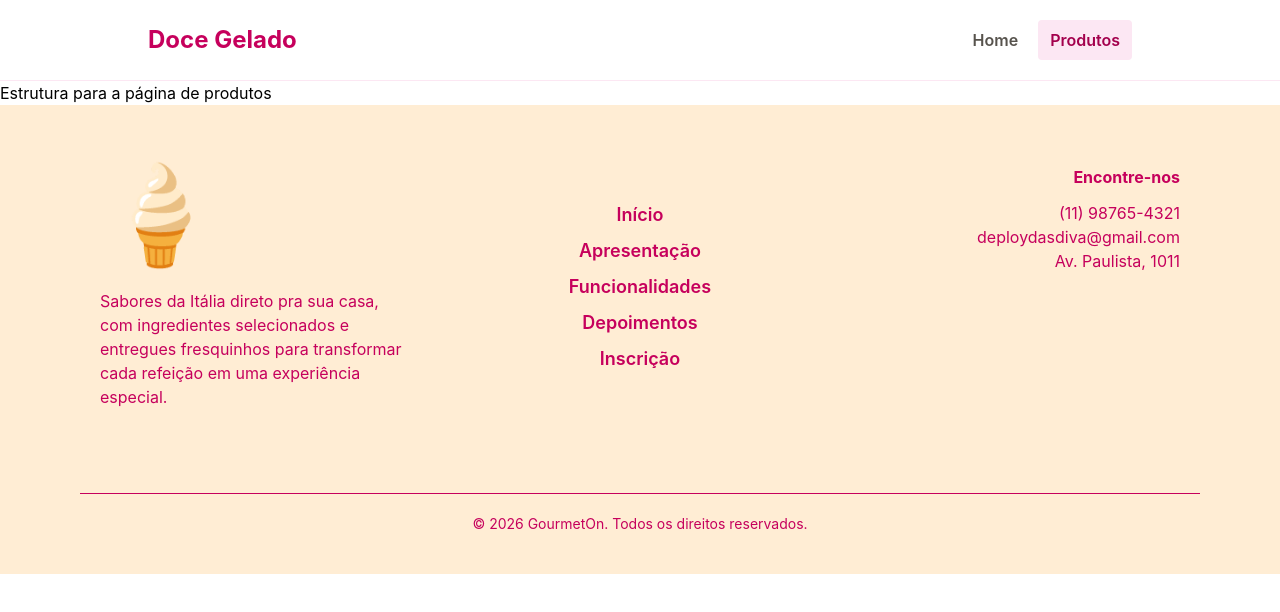
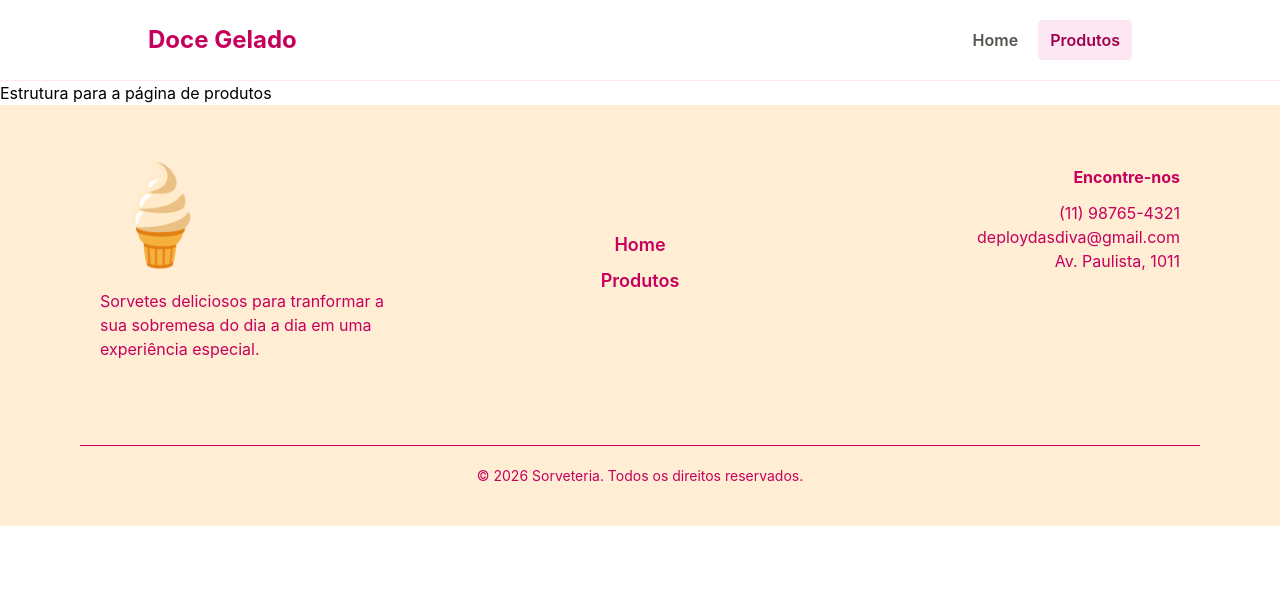
Before and after one commit to Deploy-divas/loja-de-sorvete, a React (Vite) app: page /produtos in a window 1280 px wide. Shown: the top 612 px of the page. Built offline with nearby package versions, Linux system fonts and the light colour scheme.

Commit message:
feat: adicionando correções de texto ao footer

```diff
--- a/src/components/Footer.jsx
+++ b/src/components/Footer.jsx
@@ -1,9 +1,7 @@
 const links = [
-    { label: 'Início', href: '#inicio' },
-    { label: 'Apresentação', href: '#apresentacao' },
-    { label: 'Funcionalidades', href: '#funcionalidades' },
-    { label: 'Depoimentos', href: '#depoimentos' },
-    { label: 'Inscrição', href: '#newsletter' },
+    { label: 'Home', href: '#home' },
+    { label: 'Produtos', href: '#produtos' },
+
 ]
 
 
@@ -21,7 +19,7 @@ export default function Footer() {
                     >
                         <span className="text-8xl mb-7">🍦</span>
                     </a>
-                    <p className="text-gourmet-cream text-base max-w-md">Sabores da Itália direto pra sua casa, com ingredientes selecionados e entregues fresquinhos para transformar cada refeição em uma experiência especial.</p>
+                    <p className="text-gourmet-cream text-base max-w-md">Sorvetes deliciosos para tranformar a sua sobremesa do dia a dia em uma experiência especial.</p>
                 </div>
 
                 <nav className="flex flex-col justify-center items-center text-center">
@@ -50,7 +48,7 @@ export default function Footer() {
 
             <div className="border-t border-gourmet-cream/20 mt-6 pt-5" />
 
-            <p className="text-gourmet-cream/50 text-sm text-center">© 2026 GourmetOn. Todos os direitos reservados.</p>
+            <p className="text-gourmet-cream/50 text-sm text-center">© 2026 Sorveteria. Todos os direitos reservados.</p>
 
         </footer>
     )
```
